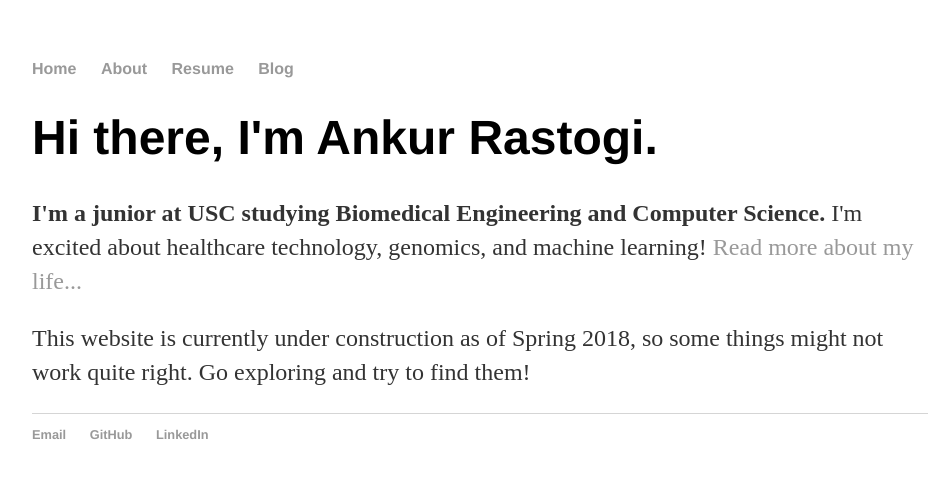
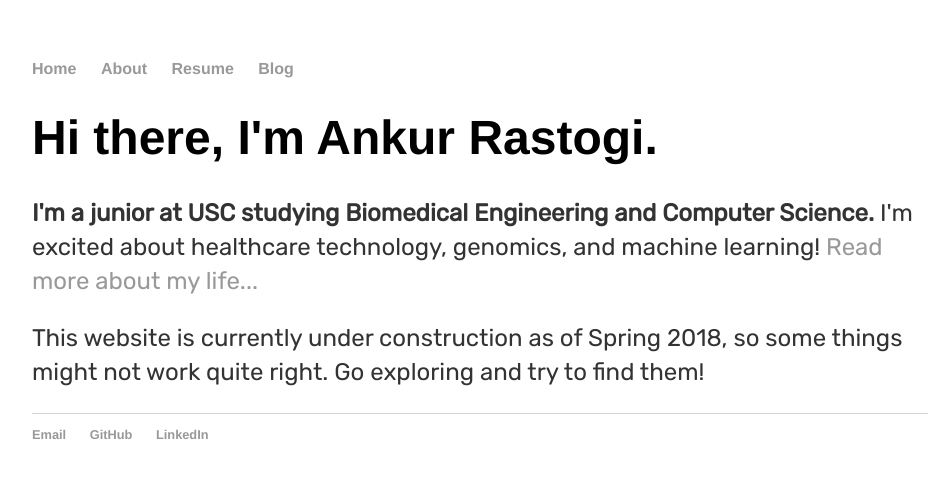
Before and after one commit to arastogi15/arastogi15.github.io, a Jekyll site: the page built from index.html, in a window 1280 px wide. Shown: the top 478 px of the page, without its empty margins (160-1103 px from the left). Built offline with Jekyll 4.4.1, drawn with Linux system fonts in a browser that asks for light colours.

Commit message:
font styling...

```diff
--- a/_layouts/default.html
+++ b/_layouts/default.html
@@ -4,6 +4,7 @@
 			<title>{{ page.title }}</title>
 			<!-- link to main stylesheet -->
 			<link rel="stylesheet" type="text/css" href="/css/main.css">
+			<link href="https://fonts.googleapis.com/css?family=Rubik" rel="stylesheet">
 		</head>
 		<body>
 			<nav>
--- a/css/main.css
+++ b/css/main.css
@@ -24,6 +24,7 @@
     font-family:'Helvetica', 'Arial', 'Sans-Serif';
 }
 p {
+    font-family: 'Rubik';
     font-size: 1.5em;
     line-height: 1.4em;
     color: #333;
```
